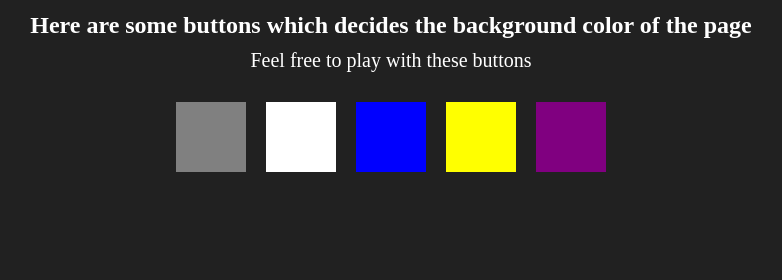
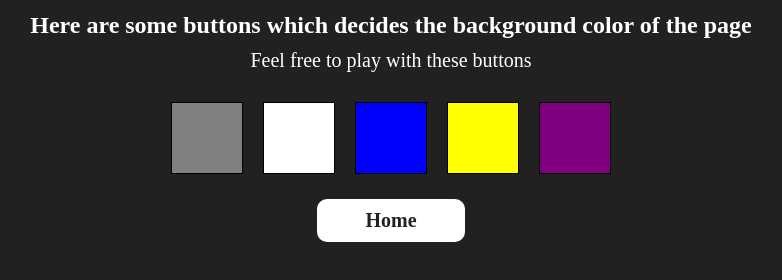
Before and after one commit to abhishekJoshi-2003/JS-Hindi, a plain HTML site: page 07_projects/Color Change/index.html in a window 1280 px wide. Shown: the part 50-330 px from the top of the page, without its empty margins (249-1031 px from the left). Drawn offline with Linux system fonts and the light colour scheme.

Commit message:
Studied about project1

```diff
--- /dev/null
+++ b/07_projects/BMI Calculator/styles.css
@@ -0,0 +1,35 @@
+*{
+    margin: 0px;
+    padding: 0px;
+}
+body {
+    background-color: #212121;
+    color: #fff;
+    display: flex;
+    flex-direction: column;
+    justify-content: center;
+    align-items: center;
+    margin-top: 10px;
+}
+.container{
+    margin: 5px;
+    padding: 10px;
+    display: flex;
+    flex-direction: column;
+    justify-content: center;
+    align-items: center;
+}
+.mainHead{
+    font-weight: bold;
+}
+.container p{
+    margin: 2px
+}
+.weightForm{
+    padding: 10px;
+    margin: 30px;
+}
+.inputBox{
+    padding: 10px;
+    margin: 50px;
+}
--- a/07_projects/Color Change/index.html
+++ b/07_projects/Color Change/index.html
@@ -21,6 +21,7 @@
         <div class="button" id="purple"></div>
         </div>
     </div>
+    <div class="back"><a href="../index.html" style="text-decoration: none;color: #212121">Home</a></div>
 </body>
 <script src="index.js"></script>
 </html>
--- a/07_projects/Color Change/styles.css
+++ b/07_projects/Color Change/styles.css
@@ -42,6 +42,7 @@ body {
     width: 70px;
     background-color: #fff;
     margin: 10px;
+    border: 1px solid black;
 }
 #grey{
     background-color: gray;
@@ -58,3 +59,13 @@ body {
 #purple{
     background-color: purple;
 }
+.back{
+    background-color: #fff;
+    color: #212121;
+    padding: 10px;
+    width: 10%;
+    font-weight: bold;
+    text-align: center;
+    font-size: 20px;
+    border-radius: 10px
+}
```
Also changed, not shown: 07_projects/BMI Calculator/index.html (added, +20 -0 lines), 07_projects/index.html (+1 -1 lines), 07_projects/BMI Calculator/index.js (added).
